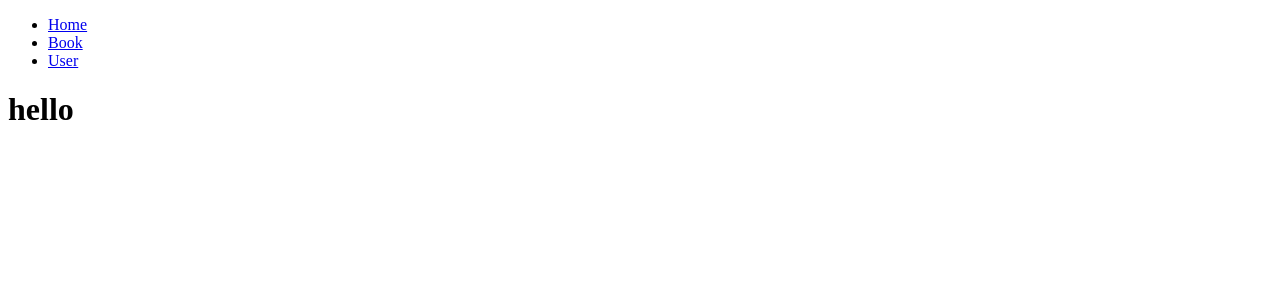
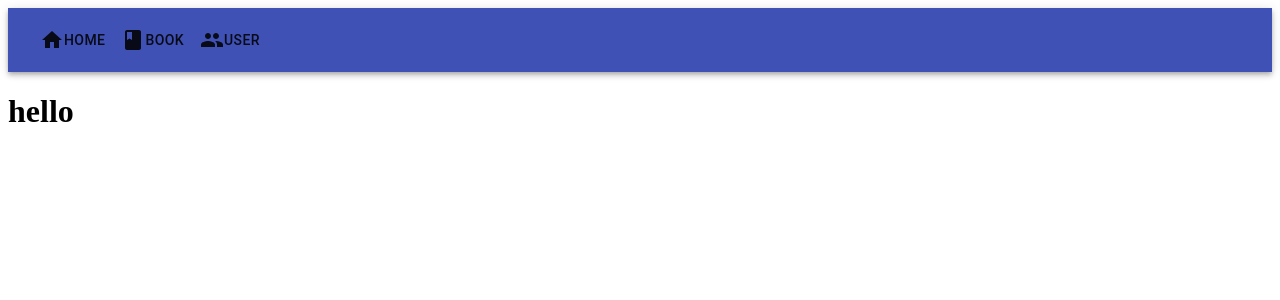
Before and after one commit to saifoelloh/01-functional-react, a React (Create React App) app: page / in a window 1280 px wide. Shown: the top 300 px of the page. Built offline with nearby package versions, Linux system fonts and the light colour scheme.

Commit message:
creating header with material-ui

```diff
--- a/src/layouts/default-layout.jsx
+++ b/src/layouts/default-layout.jsx
@@ -1,5 +1,7 @@
-import React, {useEffect} from 'react'
+import React, {Fragment, useEffect} from 'react'
 import {Link} from 'react-router-dom'
+import {AppBar, Button, Toolbar, IconButton} from '@material-ui/core'
+import {Book, Home, Group} from '@material-ui/icons'
 
 function DefaultLayout(props) {
   useEffect(() => {
@@ -7,22 +9,29 @@ function DefaultLayout(props) {
     console.log({page})
   })
   return (
-    <div>
-      <header>
-        <ul>
-          <li>
-            <Link to="/">Home</Link>
-          </li>
-          <li>
-            <Link to="/book">Book</Link>
-          </li>
-          <li>
-            <Link to="/user">User</Link>
-          </li>
-        </ul>
-      </header>
+    <Fragment>
+      <AppBar position="static">
+        <Toolbar>
+          <Link to="/">
+            <Button>
+              <Home />
+              Home
+            </Button>
+          </Link>
+          <Link to="/book">
+            <Button>
+              <Book /> Book
+            </Button>
+          </Link>
+          <Link to="/user">
+            <Button>
+              <Group /> User
+            </Button>
+          </Link>
+        </Toolbar>
+      </AppBar>
       <main>{props.page}</main>
-    </div>
+    </Fragment>
   )
 }
 
```
